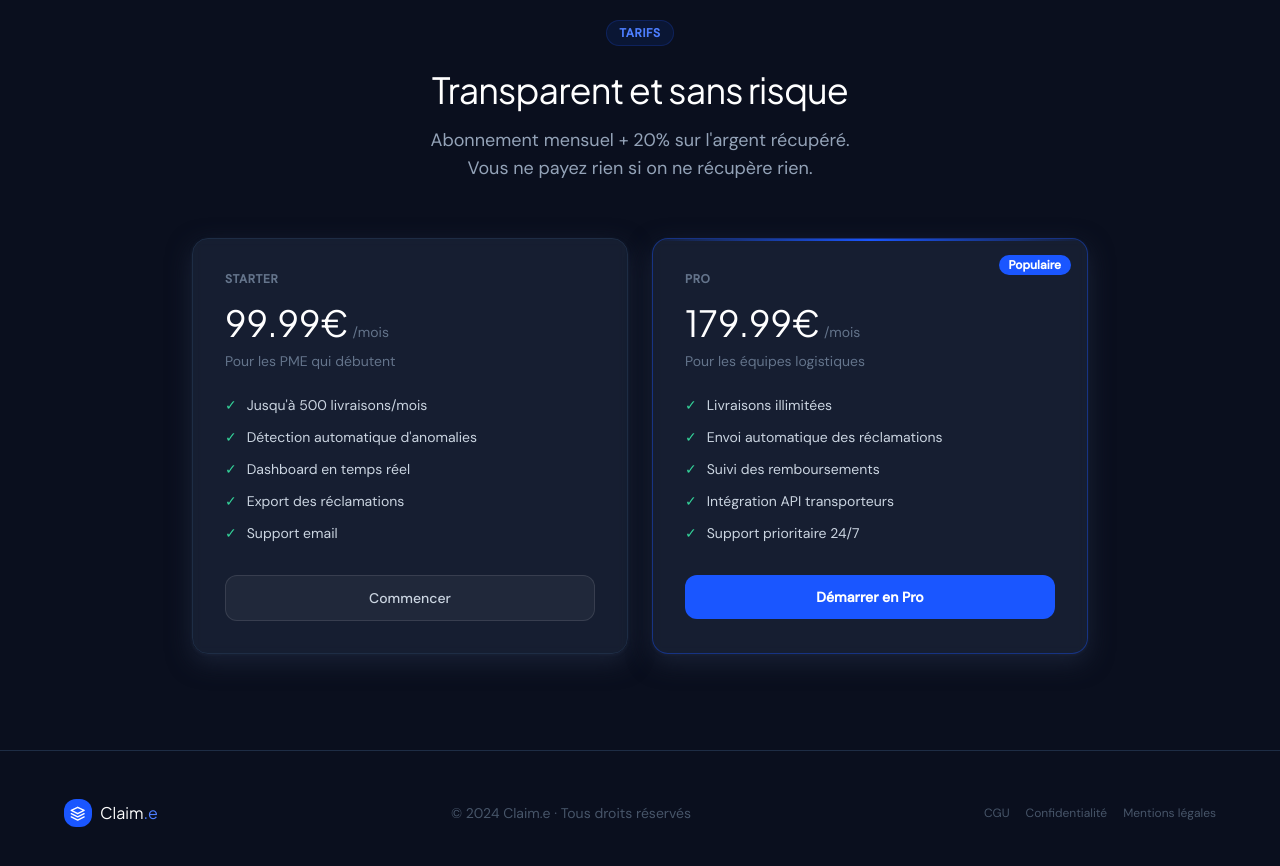
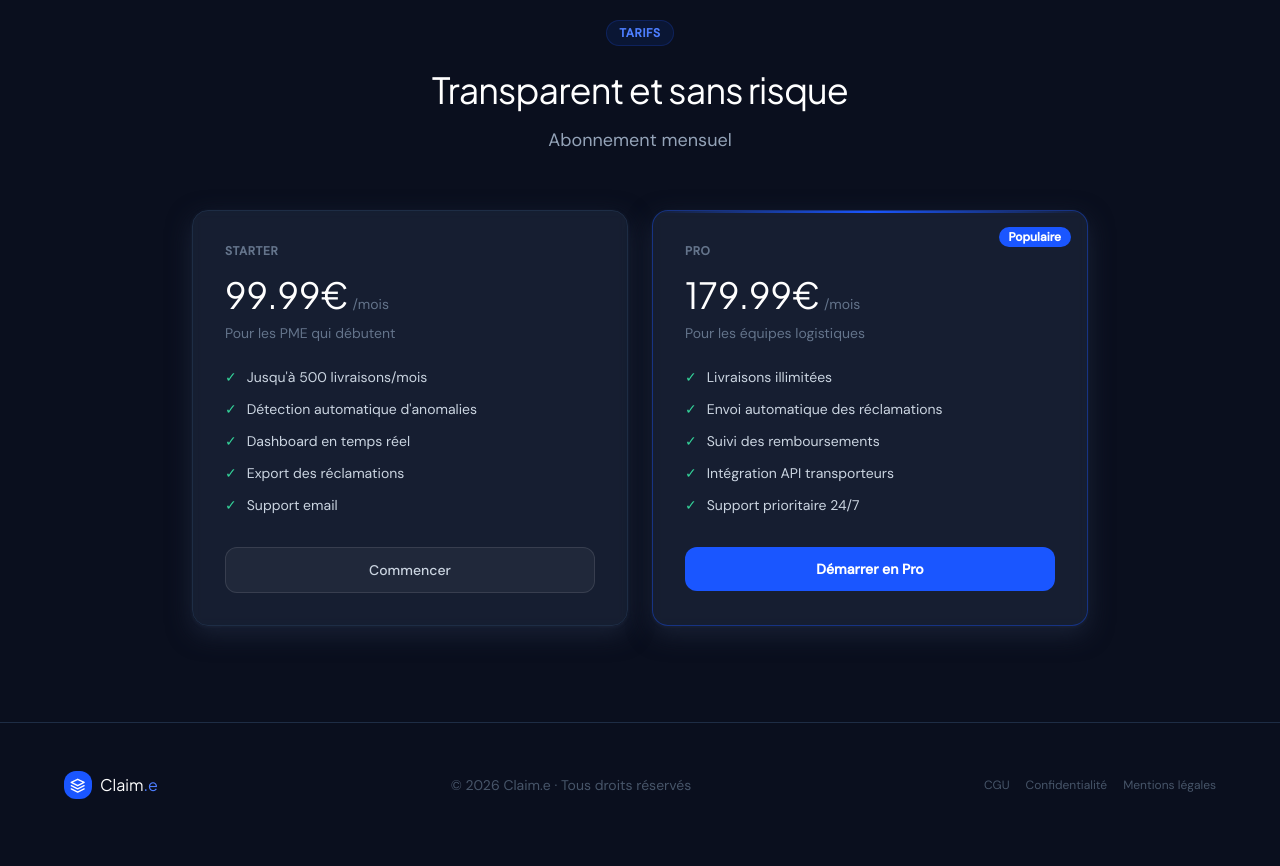
Before and after one commit to Rieux0312/Claim.e, a Next.js app: page / in a window 1280 px wide. Shown: the part 2300-3166 px from the top of the page. Built offline with nearby package versions, Linux system fonts and the light colour scheme.

Commit message:
Suppression mentions commission

```diff
--- a/app/page.tsx
+++ b/app/page.tsx
@@ -160,7 +160,7 @@ function Pricing() {
         <div className="text-center mb-14">
           <div className="section-tag mb-6">Tarifs</div>
           <h2 className="font-display text-4xl font-700 text-white tracking-tight mb-4">Transparent et sans risque</h2>
-          <p className="text-slate-400 text-lg">Abonnement mensuel + 20% sur l'argent récupéré.<br />Vous ne payez rien si on ne récupère rien.</p>
+          <p className="text-slate-400 text-lg">Abonnement mensuel<br /></p>
         </div>
         <div className="grid grid-cols-1 md:grid-cols-2 gap-6">
           {[
@@ -211,7 +211,7 @@ function Footer() {
             <Logo size={28} />
             <span className="font-display font-800 text-white">Claim<span className="text-brand-400">.e</span></span>
           </div>
-          <p className="text-slate-600 text-sm">© 2024 Claim.e · Tous droits réservés</p>
+          <p className="text-slate-600 text-sm">© 2026 Claim.e · Tous droits réservés</p>
           <div className="flex gap-4 text-xs text-slate-600">
 <Link href="/cgu" className="hover:text-slate-400">CGU</Link>
 <Link href="/confidentialite" className="hover:text-slate-400">Confidentialité</Link>
```
